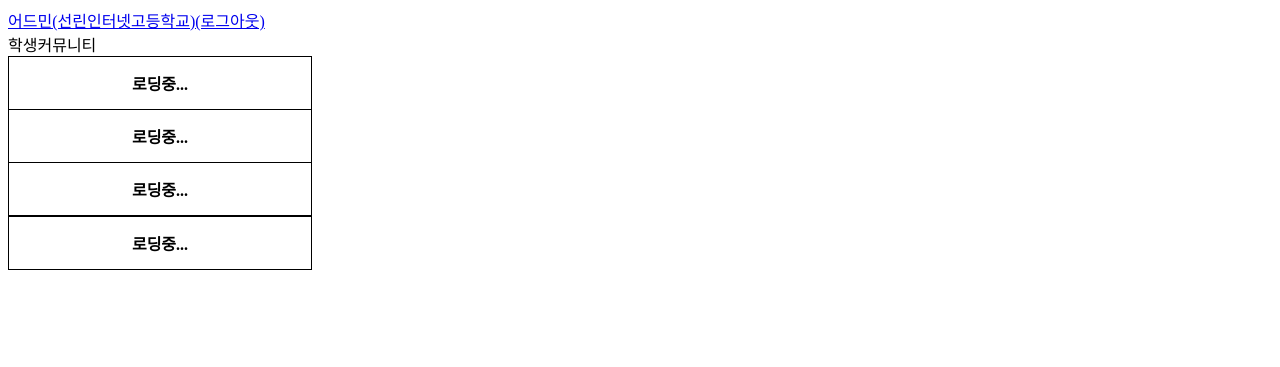
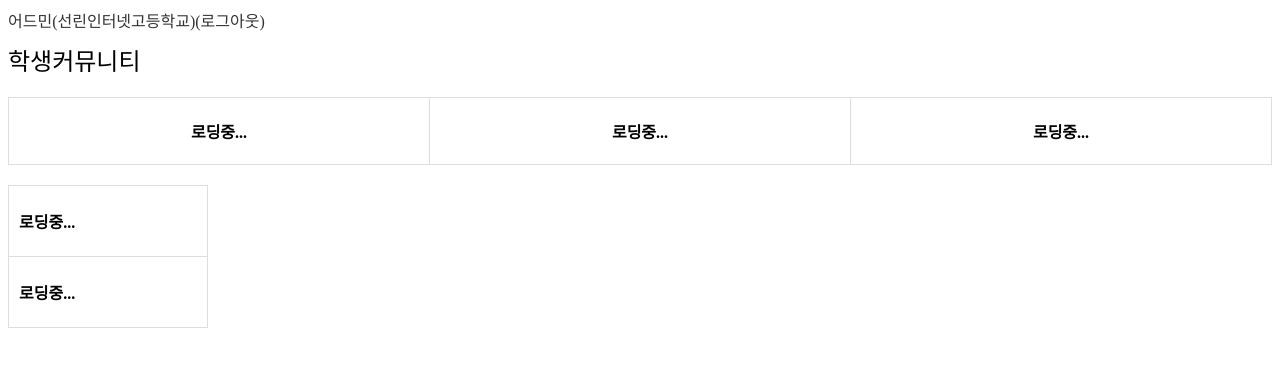
Before and after one commit to Saryrndeth/DjangoProject, a Django app: page / in a window 1280 px wide. Shown: the top 367 px of the page. Run offline with Django 4.2, Linux system fonts and the light colour scheme; a user stored in the database is signed in; lists and menus that the app fills with data are empty.

Commit message:
20231110

```diff
--- a/login/forms.py
+++ b/login/forms.py
@@ -8,4 +8,4 @@ class UserForm(UserCreationForm):
 
     class Meta:
         model = User
-        fields = ("username", "password1", "password2", "email", "School", "Grade", "Class", "Number", "is_teacher")
+        fields = ("nickname", "username", "password1", "password2", "email", "School", "Grade", "Class", "Number", "is_teacher")
--- a/pyms/func.py
+++ b/pyms/func.py
@@ -25,5 +25,7 @@ def shortschool(school_name):
         return school_name
 
 
+
+
 # 초등학교, 중학교, 고등학교
 # 초, 중, 고
--- a/pyms/models.py
+++ b/pyms/models.py
@@ -4,7 +4,7 @@ from django.contrib.auth.models import AbstractUser
 
 # Create your models here.
 class User(AbstractUser):
-    nickname = models.CharField(max_length=100, default="", null=True)
+    nickname = models.CharField(max_length=100)
     School = models.CharField(max_length=100)
     Grade = models.IntegerField(default=0)
     Class = models.IntegerField(default=0)
--- a/pyms/views.py
+++ b/pyms/views.py
@@ -14,15 +14,17 @@ def index(request):
 
 def ajax_request_menu(request):
     if request.method == "POST":
-        for i in RegisteredSchool.objects.all():
-            print(i.school)
+        print(request.POST)
         school = request.POST['school']
         if school == '':
             return JsonResponse({'menu': ''
                 , 'school': '로그인해주세요!', 'date': '', 'schedule': ''})
         try:
-            schedule = [i[0] for i in School(shortschool(school))[int(request.POST['grade'])][int(request.POST['cls'])][datetime.today().weekday()]]
-        except:
+            schedule: list = School(shortschool(school))[int(request.POST['grade'])][int(request.POST['cls'])][datetime.today().weekday()]
+            # shortschedule = lambda x: [i[0] for i in x]
+            schedule = [i[0] for i in schedule]
+        except Exception as e:
+            print(e)
             schedule = getSchedule(school, request.POST['grade'], request.POST['cls'])
         return JsonResponse(({'menu': getGupsik(school)
             , 'school': school, 'date': timezone.now().strftime("%m월%d일"), 'schedule': schedule}))
--- /dev/null
+++ b/static/css/index.css
@@ -0,0 +1,35 @@
+.user-actions {
+    margin-bottom: 10px;
+}
+
+.user-info {
+    text-decoration: none;
+    color: #333;
+}
+
+.community-header {
+    font-size: 1.5em;
+    margin-bottom: 20px;
+}
+
+.info-table,
+.schedule-table {
+    margin-bottom: 20px;
+}
+
+table {
+    width: 100%;
+    border-collapse: collapse;
+}
+
+th {
+    border: 1px solid #ddd;
+    padding: 8px;
+    text-align: center;
+}
+
+.notion,
+.schedule {
+    text-align: left;
+    padding: 10px;
+}
--- /dev/null
+++ b/templates/base.html
@@ -0,0 +1,23 @@
+{% load static %}
+<!DOCTYPE html>
+<html lang="en">
+<head>
+    <meta charset="UTF-8">
+    <title>Title</title>
+    <style>
+ table{ border-collapse : collapse; }  /*이중선 제거*/
+ th,td{
+      width: 300px;
+      height: 50px;
+      text-align: center;
+      border: 1px solid #000;
+
+    }
+  </style>
+<script src="https://code.jquery.com/jquery-3.7.1.min.js"></script>
+</head>
+<body>
+    {% block content %}
+    {% endblock %}
+</body>
+</html>
--- a/templates/login/signup.html
+++ b/templates/login/signup.html
@@ -22,7 +22,7 @@
         </div>
         {% endif %}
         <!-- 오류표시 End -->
-        <div class="mb-3">
+        <div>
             <label for="nickname">닉네임</label>
             <input type="text" class="form-control" name="nickname" id="nickname"
                    value="{{ form.nickname.value|default_if_none:'' }}">
--- a/templates/pyms/haksaeng_index.html
+++ b/templates/pyms/haksaeng_index.html
@@ -1,46 +1,33 @@
-<!DOCTYPE html>
-<html lang="en">
-<head>
-    <meta charset="UTF-8">
-    <title>Title</title>
-    <style>
- table{ border-collapse : collapse; }  /*이중선 제거*/
- th,td{
-      width: 300px;
-      height: 50px;
-      text-align: center;
-      border: 1px solid #000;
-
-    }
-  </style>
-<script src="https://code.jquery.com/jquery-3.7.1.min.js"></script>
-</head>
-<body>
+{% extends 'base.html' %}
+{% block content %}
+    <div class="user-actions">
         {% if not user.is_authenticated %}
             <a href="{% url 'login:login' %}">로그인</a>
             <a href="{% url 'login:signup' %}">회원가입</a>
         {% else %}
-        <a href="{% url 'login:logout' %}">{{ user.nickname }}({{ user.School }})(로그아웃)</a>
+            <a href="{% url 'login:logout' %}" class="user-info">{{ user.nickname }}({{ user.School }})(로그아웃)</a>
         {% endif %}
-    <div>학생커뮤니티</div>
+    </div>
+    <div class="community-header">학생커뮤니티</div>
+    <div class="info-table">
         <table>
             <tr>
                 <th class="school">로딩중...</th>
-        </tr>
-        <tr>
                 <th class="date">로딩중...</th>
-        </tr>
-        <tr>
-            <th class="menu">
-                로딩중...
-            </th>
+                <th class="menu">로딩중...</th>
             </tr>
         </table>
-    <table>
+    </div>
+    <div class="schedule-table">
+        <table style="width: 200px">
+            <tr>
+                <th class="notion">로딩중...</th>
+            </tr>
             <tr>
                 <th class="schedule">로딩중...</th>
             </tr>
         </table>
+    </div>
     <script>
         $(document).ready(function() {
             $.ajax({
@@ -55,17 +42,22 @@
                     'X-CSRFTOKEN': '{{ csrf_token }}'
                 },
                 success: function(response) {
-                    document.getElementsByClassName('school')[0].innerHTML = response.school
-                    document.getElementsByClassName('date')[0].innerHTML = response.date;
-                    document.getElementsByClassName('menu')[0].innerHTML = response.menu.toString().replaceAll(',', '<br>');
-                    console.log(response.schedule)
+                    $('.school').text(response.school);
+                    $('.date').text(response.date);
+                    $('.menu').html(response.menu.join('<br>'));
+
+                    console.log(response.schedule);
                     {% if user.is_authenticated %}
-                    document.getElementsByClassName('schedule')[0].innerHTML = "{{ user.Grade }}학년 {{ user.Class }}반 시간표<br>" + response.schedule.toString().replaceAll(',', '<br>');
+                        $('.notion').html("{{ user.Grade }}학년 {{ user.Class }}반 시간표");
+                        $('.schedule').html(response.schedule.join('<br>'));
                     {% else %}
-                    document.getElementsByClassName('schedule')[0].innerHTML = "";
+                        $('.schedule').html('');
+                        $('.notion').html('');
                     {% endif %}
-                }});
+                }
+            });
         });
     </script>
-</body>
-</html>
+    {% load static %}
+    <link rel="stylesheet" href="{% static 'css/index.css' %}">
+{% endblock %}
```
Also changed, not shown: djangoProject/settings.py (+5 -2 lines), djangoProject/static/css/index.css (added, +35 -0 lines), templates/pyms/haksaeng_index_old.html (added, +58 -0 lines), db.sqlite3, pyms/migrations/0004_alter_user_nickname.py (added). Lines whose indentation alone changed are shown as unchanged.
